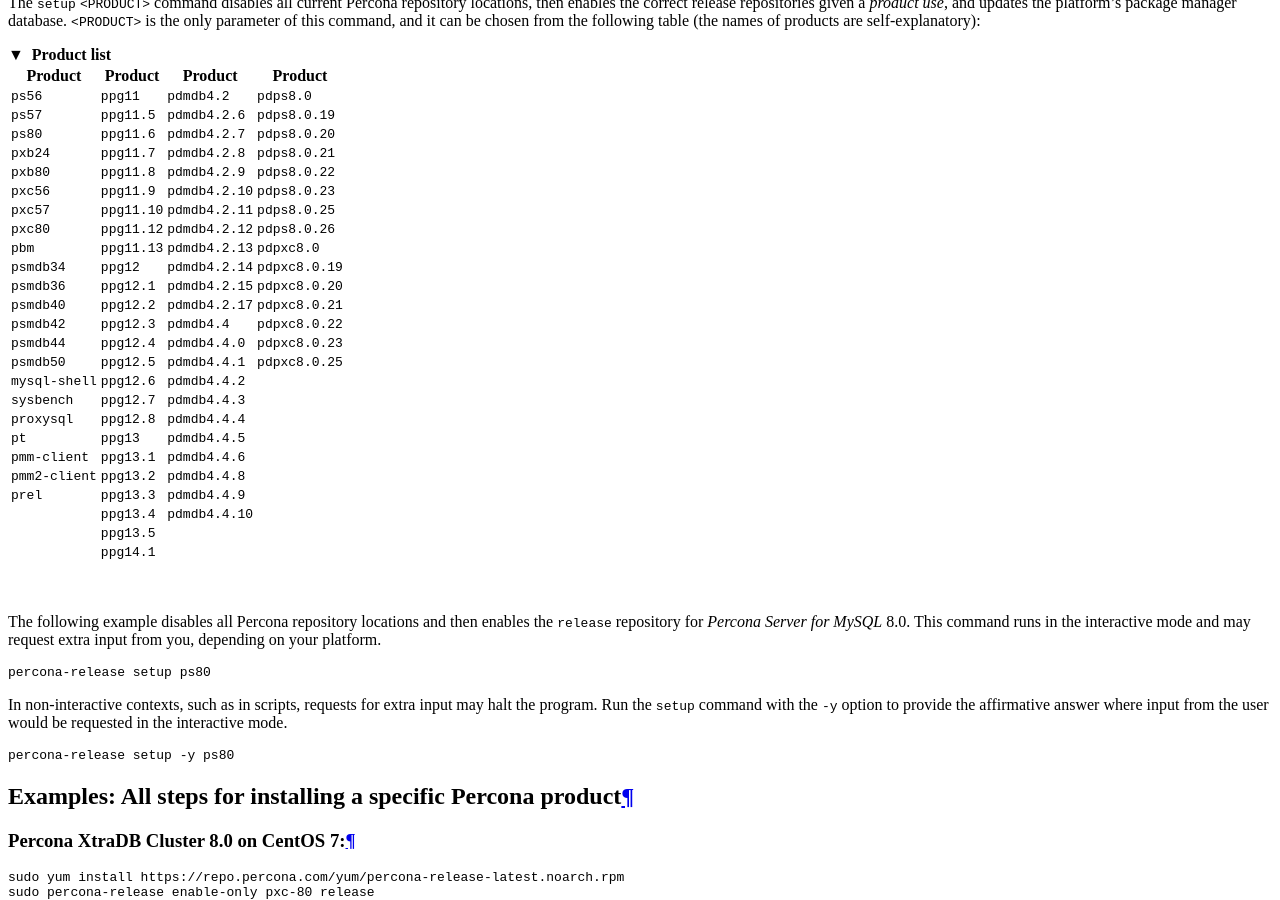
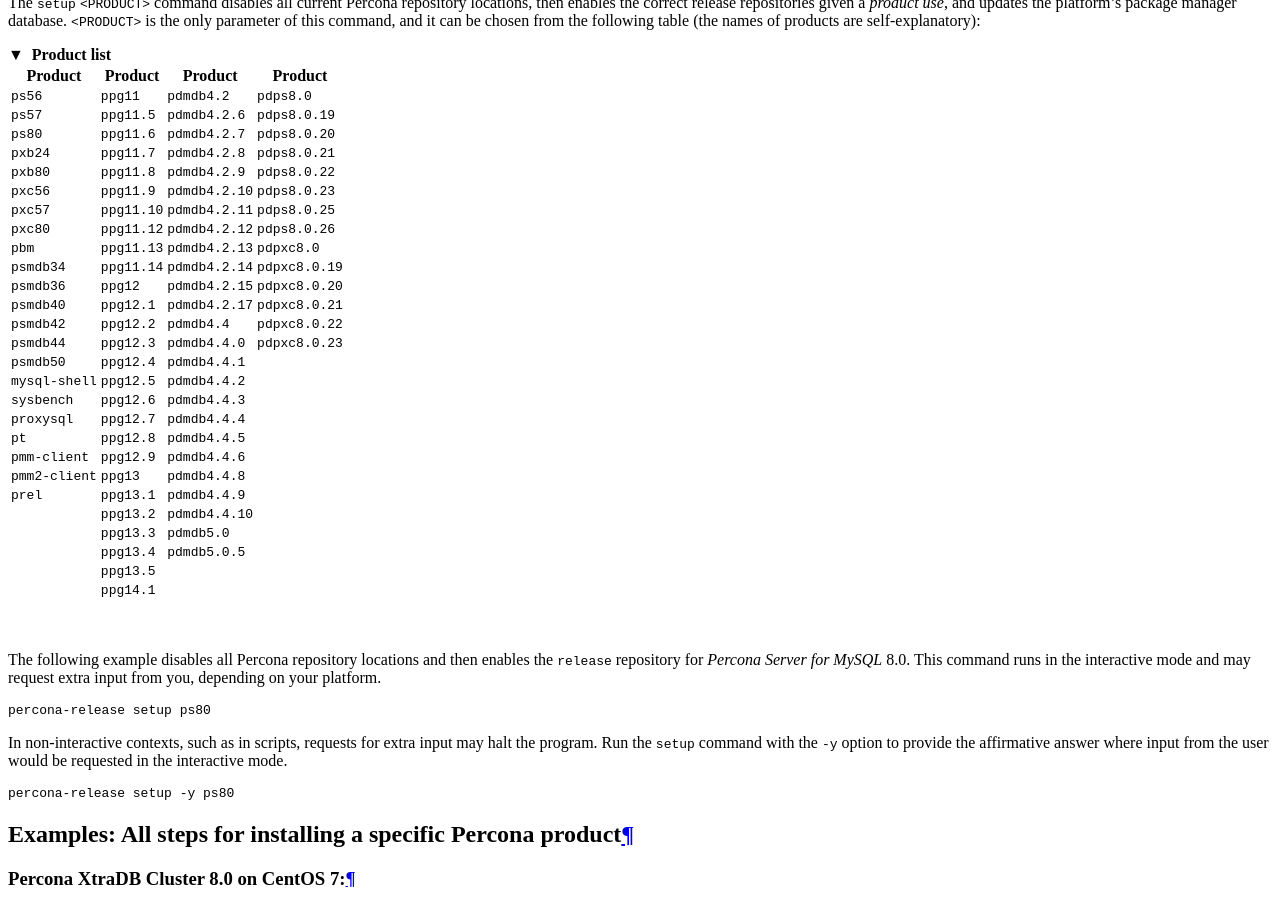
Before and after one commit to percona/repo-config-docs, an MkDocs documentation site: the page built from docs/percona-release.md, in a window 1280 px wide and 900 px high, scrolled down 1043 px. Built offline with MkDocs 1.6.1 and Material for MkDocs 9.7.7, drawn with Linux system fonts in a browser that asks for light colours; nearby versions of some CDN libraries.

Commit message:
PREL-179-Added PDMDb 5.0 to repo and product list (#66)
modified:   docs/percona-release.md
	modified:   docs/repository-location.md

```diff
--- a/docs/percona-release.md
+++ b/docs/percona-release.md
@@ -85,22 +85,25 @@
     |  ``pxc57``      | ``ppg11.10``    | ``pdmdb4.2.11`` | ``pdps8.0.25``  |
     |  ``pxc80``      | ``ppg11.12``    | ``pdmdb4.2.12`` | ``pdps8.0.26``  |
     | ``pbm``         | ``ppg11.13``    | ``pdmdb4.2.13`` | ``pdpxc8.0``    |
-    | ``psmdb34``     | ``ppg12``       | ``pdmdb4.2.14`` | ``pdpxc8.0.19`` |
-    | ``psmdb36``     | ``ppg12.1``     | ``pdmdb4.2.15`` | ``pdpxc8.0.20`` |
-    | ``psmdb40``     | ``ppg12.2``     | ``pdmdb4.2.17`` | ``pdpxc8.0.21`` |
-    | ``psmdb42``     | ``ppg12.3``     | ``pdmdb4.4``    | ``pdpxc8.0.22`` |
-    | ``psmdb44``     | ``ppg12.4``     | ``pdmdb4.4.0``  | ``pdpxc8.0.23`` |
-    | ``psmdb50``     | ``ppg12.5``     | ``pdmdb4.4.1``  | ``pdpxc8.0.25`` |
-    |``mysql-shell``  | ``ppg12.6``     | ``pdmdb4.4.2``  |  |
-    | ``sysbench``    | ``ppg12.7``     | ``pdmdb4.4.3``  |  |
-    | ``proxysql``    | ``ppg12.8``     | ``pdmdb4.4.4``  |  |
-    | ``pt``          | ``ppg13``       | ``pdmdb4.4.5``  |   |
-    | ``pmm-client``  | ``ppg13.1``     | ``pdmdb4.4.6``  |   |
-    | ``pmm2-client`` | ``ppg13.2``     | ``pdmdb4.4.8``  |   |
-    | ``prel``        | ``ppg13.3``     | ``pdmdb4.4.9``  |   |
-    |                 | ``ppg13.4``     | ``pdmdb4.4.10`` |   |
+    | ``psmdb34``     | ``ppg11.14``    | ``pdmdb4.2.14`` | ``pdpxc8.0.19`` |
+    | ``psmdb36``     | ``ppg12  ``     | ``pdmdb4.2.15`` | ``pdpxc8.0.20`` |
+    | ``psmdb40``     | ``ppg12.1``     | ``pdmdb4.2.17`` | ``pdpxc8.0.21`` |
+    | ``psmdb42``     | ``ppg12.2``     | ``pdmdb4.4``    | ``pdpxc8.0.22`` |
+    | ``psmdb44``     | ``ppg12.3``     | ``pdmdb4.4.0``  | ``pdpxc8.0.23`` |
+    | ``psmdb50``     | ``ppg12.4``     | ``pdmdb4.4.1``  |  |
+    |``mysql-shell``  | ``ppg12.5``     | ``pdmdb4.4.2``  |  |
+    | ``sysbench``    | ``ppg12.6``     | ``pdmdb4.4.3``  |  |
+    | ``proxysql``    | ``ppg12.7``     | ``pdmdb4.4.4``  |  |
+    | ``pt``          | ``ppg12.8``     | ``pdmdb4.4.5``  |   |
+    | ``pmm-client``  | ``ppg12.9``     | ``pdmdb4.4.6``  |   |
+    | ``pmm2-client`` | ``ppg13  ``     | ``pdmdb4.4.8``  |   |
+    | ``prel``        | ``ppg13.1``     | ``pdmdb4.4.9``  |   |
+    |                 | ``ppg13.2``     | ``pdmdb4.4.10`` |   |
+    |                 | ``ppg13.3``     | ``pdmdb5.0``    | |
+    |                 | ``ppg13.4``     | ``pdmdb5.0.5``  | |
     |                 | ``ppg13.5``     |   |   |
     |                 | ``ppg14.1``     |   |   |
+
 
 
 &nbsp;
```
Also changed, not shown: docs/repository-location.md (+3 -0 lines).
